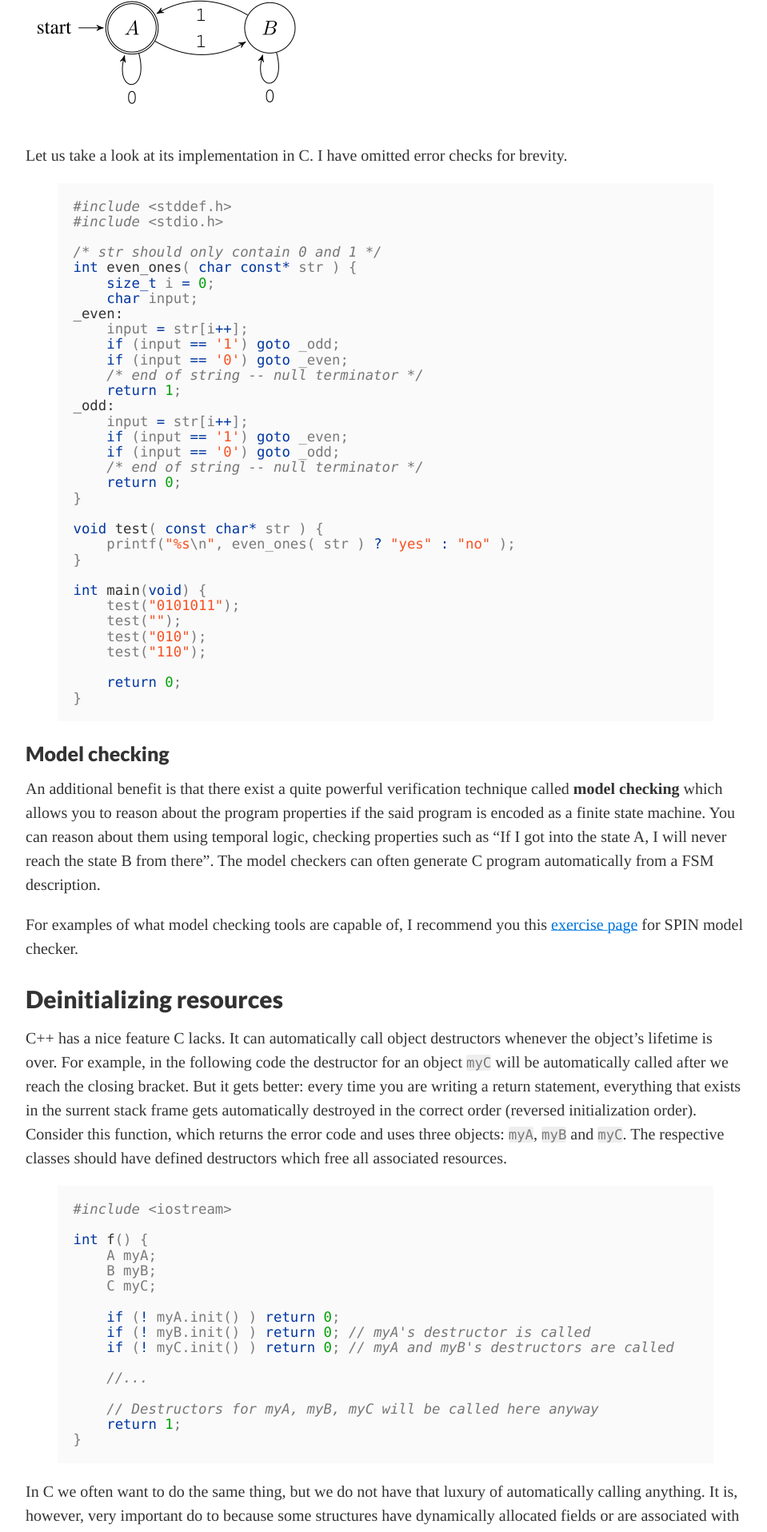
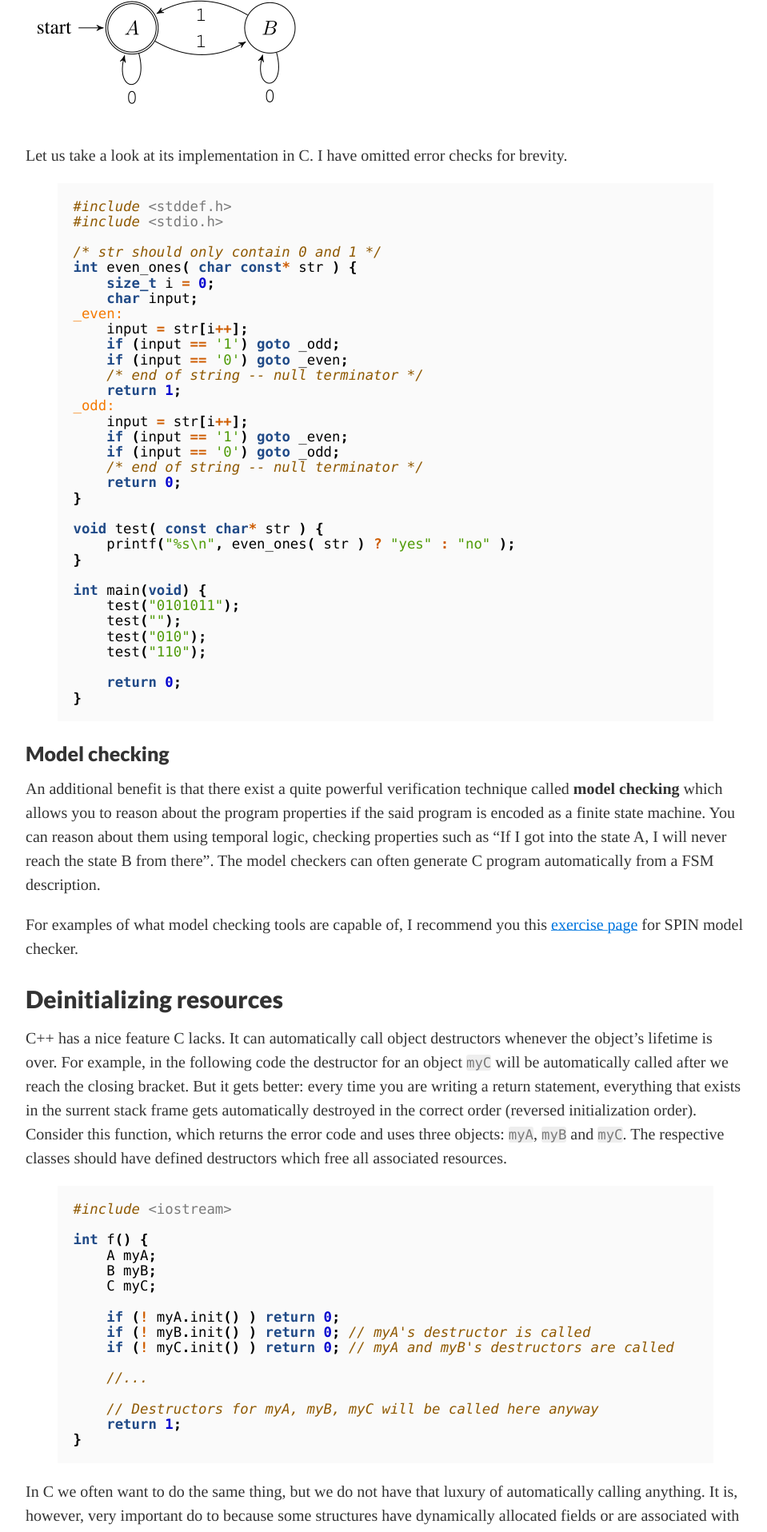
Before and after one commit to sayon/blog, a Jekyll site: the page built from _posts/2017-04-26-goto-the-marvelous.md, in a window 1280 px wide. Shown: the part 2061-3977 px from the top of the page at 80% size, without its empty margins (158-1117 px from the left). Built offline with Jekyll 4.4.1, drawn with Linux system fonts in a browser that asks for light colours; nearby versions of some CDN libraries; comment, search, counter and statistics services are not loaded.

Commit message:
better syntax highlighting

```diff
--- /dev/null
+++ b/_sass/_syntax.scss
@@ -0,0 +1,69 @@
+.highlight .hll { background-color: #ffffcc }
+.highlight .c { color: #8f5902; font-style: italic } /* Comment */
+.highlight .err { color: #a40000; border: 1px solid #ef2929 } /* Error */
+.highlight .g { color: #000000 } /* Generic */
+.highlight .k { color: #204a87; font-weight: bold } /* Keyword */
+.highlight .l { color: #000000 } /* Literal */
+.highlight .n { color: #000000 } /* Name */
+.highlight .o { color: #ce5c00; font-weight: bold } /* Operator */
+.highlight .x { color: #000000 } /* Other */
+.highlight .p { color: #000000; font-weight: bold } /* Punctuation */
+.highlight .cm { color: #8f5902; font-style: italic } /* Comment.Multiline */
+.highlight .cp { color: #8f5902; font-style: italic } /* Comment.Preproc */
+.highlight .c1 { color: #8f5902; font-style: italic } /* Comment.Single */
+.highlight .cs { color: #8f5902; font-style: italic } /* Comment.Special */
+.highlight .gd { color: #a40000 } /* Generic.Deleted */
+.highlight .ge { color: #000000; font-style: italic } /* Generic.Emph */
+.highlight .gr { color: #ef2929 } /* Generic.Error */
+.highlight .gh { color: #000080; font-weight: bold } /* Generic.Heading */
+.highlight .gi { color: #00A000 } /* Generic.Inserted */
+.highlight .go { color: #000000; font-style: italic } /* Generic.Output */
+.highlight .gp { color: #8f5902 } /* Generic.Prompt */
+.highlight .gs { color: #000000; font-weight: bold } /* Generic.Strong */
+.highlight .gu { color: #800080; font-weight: bold } /* Generic.Subheading */
+.highlight .gt { color: #a40000; font-weight: bold } /* Generic.Traceback */
+.highlight .kc { color: #204a87; font-weight: bold } /* Keyword.Constant */
+.highlight .kd { color: #204a87; font-weight: bold } /* Keyword.Declaration */
+.highlight .kn { color: #204a87; font-weight: bold } /* Keyword.Namespace */
+.highlight .kp { color: #204a87; font-weight: bold } /* Keyword.Pseudo */
+.highlight .kr { color: #204a87; font-weight: bold } /* Keyword.Reserved */
+.highlight .kt { color: #204a87; font-weight: bold } /* Keyword.Type */
+.highlight .ld { color: #000000 } /* Literal.Date */
+.highlight .m { color: #0000cf; font-weight: bold } /* Literal.Number */
+.highlight .s { color: #4e9a06 } /* Literal.String */
+.highlight .na { color: #c4a000 } /* Name.Attribute */
+.highlight .nb { color: #204a87 } /* Name.Builtin */
+.highlight .nc { color: #000000 } /* Name.Class */
+.highlight .no { color: #000000 } /* Name.Constant */
+.highlight .nd { color: #5c35cc; font-weight: bold } /* Name.Decorator */
+.highlight .ni { color: #ce5c00 } /* Name.Entity */
+.highlight .ne { color: #cc0000; font-weight: bold } /* Name.Exception */
+.highlight .nf { color: #000000 } /* Name.Function */
+.highlight .nl { color: #f57900 } /* Name.Label */
+.highlight .nn { color: #000000 } /* Name.Namespace */
+.highlight .nx { color: #000000 } /* Name.Other */
+.highlight .py { color: #000000 } /* Name.Property */
+.highlight .nt { color: #204a87; font-weight: bold } /* Name.Tag */
+.highlight .nv { color: #000000 } /* Name.Variable */
+.highlight .ow { color: #204a87; font-weight: bold } /* Operator.Word */
+.highlight .w { color: #f8f8f8; text-decoration: underline } /* Text.Whitespace */
+.highlight .mf { color: #0000cf; font-weight: bold } /* Literal.Number.Float */
+.highlight .mh { color: #0000cf; font-weight: bold } /* Literal.Number.Hex */
+.highlight .mi { color: #0000cf; font-weight: bold } /* Literal.Number.Integer */
+.highlight .mo { color: #0000cf; font-weight: bold } /* Literal.Number.Oct */
+.highlight .sb { color: #4e9a06 } /* Literal.String.Backtick */
+.highlight .sc { color: #4e9a06 } /* Literal.String.Char */
+.highlight .sd { color: #8f5902; font-style: italic } /* Literal.String.Doc */
+.highlight .s2 { color: #4e9a06 } /* Literal.String.Double */
+.highlight .se { color: #4e9a06 } /* Literal.String.Escape */
+.highlight .sh { color: #4e9a06 } /* Literal.String.Heredoc */
+.highlight .si { color: #4e9a06 } /* Literal.String.Interpol */
+.highlight .sx { color: #4e9a06 } /* Literal.String.Other */
+.highlight .sr { color: #4e9a06 } /* Literal.String.Regex */
+.highlight .s1 { color: #4e9a06 } /* Literal.String.Single */
+.highlight .ss { color: #4e9a06 } /* Literal.String.Symbol */
+.highlight .bp { color: #3465a4 } /* Name.Builtin.Pseudo */
+.highlight .vc { color: #000000 } /* Name.Variable.Class */
+.highlight .vg { color: #000000 } /* Name.Variable.Global */
+.highlight .vi { color: #000000 } /* Name.Variable.Instance */
+.highlight .il { color: #0000cf; font-weight: bold } /* Literal.Number.Integer.Long */
--- a/_sass/basscss/_syntax-highlighting.scss
+++ b/_sass/basscss/_syntax-highlighting.scss
@@ -1,4 +1,4 @@
-.highlight {
+/* .highlight {
   -webkit-text-size-adjust: none;
 }
 
@@ -116,4 +116,4 @@
 
 .hljs-chunk {
   color: $hljs-chunk;
-}
+} */
--- a/css/pixyll.scss
+++ b/css/pixyll.scss
@@ -33,3 +33,4 @@
 @import 'gists';
 @import 'measure';
 @import 'pagination';
+@import 'syntax';
```
